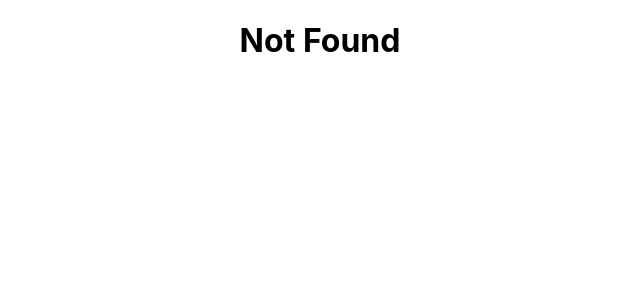
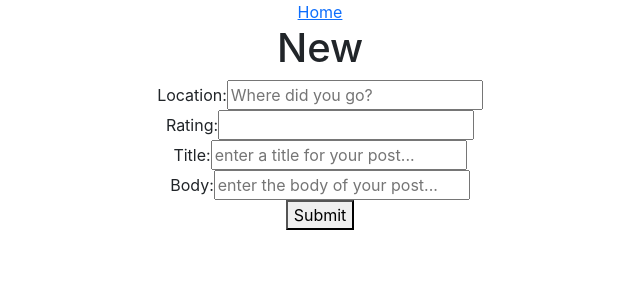
Before and after one commit to WDI-SEA/DIY-API-Client, a React (Create React App) app: page /reviews/new in a window 1280 px wide. Shown: the top 300 px of the page, without its empty margins (320-960 px from the left). Built offline with nearby package versions, Linux system fonts and the light colour scheme.

Commit message:
finish deliverable

```diff
--- a/public/index.html
+++ b/public/index.html
@@ -1,14 +1,12 @@
 <!DOCTYPE html>
 <html lang="en">
+
 <head>
   <meta charset="utf-8" />
   <link rel="icon" href="%PUBLIC_URL%/favicon.ico" />
   <meta name="viewport" content="width=device-width, initial-scale=1" />
   <meta name="theme-color" content="#000000" />
-    <meta
-      name="description"
-      content="Web site created using create-react-app"
-    />
+  <meta name="description" content="Web site created using create-react-app" />
   <link rel="apple-touch-icon" href="%PUBLIC_URL%/logo192.png" />
   <!--
       manifest.json provides metadata used when your web app is installed on a
@@ -25,7 +23,13 @@
       Learn how to configure a non-root public URL by running `npm run build`.
     -->
   <title>React App</title>
+  <link href="https://cdn.jsdelivr.net/npm/bootstrap@5.0.2/dist/css/bootstrap.min.css" rel="stylesheet"
+    integrity="sha384-EVSTQN3/azprG1Anm3QDgpJLIm9Nao0Yz1ztcQTwFspd3yD65VohhpuuCOmLASjC" crossorigin="anonymous">
+  <script defer src="https://cdn.jsdelivr.net/npm/bootstrap@5.0.2/dist/js/bootstrap.bundle.min.js"
+    integrity="sha384-MrcW6ZMFYlzcLA8Nl+NtUVF0sA7MsXsP1UyJoMp4YLEuNSfAP+JcXn/tWtIaxVXM"
+    crossorigin="anonymous"></script>
 </head>
+
 <body>
   <noscript>You need to enable JavaScript to run this app.</noscript>
   <div id="root"></div>
@@ -40,4 +44,5 @@
       To create a production bundle, use `npm run build` or `yarn build`.
     -->
 </body>
+
 </html>
--- a/src/App.css
+++ b/src/App.css
@@ -32,7 +32,34 @@
   from {
     transform: rotate(0deg);
   }
+
   to {
     transform: rotate(360deg);
   }
 }
+
+.resultsCard {
+  width: 500px;
+  display: flex;
+  flex-direction: column;
+  text-align: left;
+  margin: 10px;
+}
+
+.resultsList {
+  display: flex;
+  flex-direction: column;
+  justify-content: center;
+  margin: 0 auto;
+}
+
+.tagsArrayDiv {
+  display: flex;
+  flex-direction: row;
+  justify-content: center;
+}
+
+.tag {
+  background-color: blue;
+  margin: 10px;
+}
--- a/src/App.js
+++ b/src/App.js
@@ -11,6 +11,7 @@ import NotFound from "./components/pages/NotFound";
 import './App.css';
 
 function App() {
+
   return (
     <div className="App">
       <Router>
@@ -22,12 +23,12 @@ function App() {
           />
 
           <Route
-            path="/review/new"
+            path="/reviews/new"
             element={<New />}
           />
 
           <Route
-            path="/review/:id"
+            path="/reviews/:id"
             element={<Details />}
           />
 
--- a/src/components/pages/Details.jsx
+++ b/src/components/pages/Details.jsx
@@ -1,7 +1,124 @@
+import { useState, useEffect } from "react"
+import { Link, useNavigate, useParams } from "react-router-dom"
+import axios from "axios"
+
 export default function Details() {
+    const [review, setReview] = useState({})
+    const [editMode, setEditMode] = useState(false)
+    const [form, setForm] = useState({ location: "", rating: "", title: "", content: "" })
+    const navigate = useNavigate()
+    const { id } = useParams()
+
+    useEffect(() => {
+        axios.get(`${process.env.REACT_APP_SERVER_URL}/reviews/${id}`)
+            .then(response => {
+                setReview(response.data.result)
+            })
+            .catch(console.warn)
+    }, [])
+
+
+    const handleEditClick = () => {
+        setEditMode(!editMode)
+        setForm({
+            location: review.location,
+            rating: review.rating,
+            title: review.title,
+            content: review.content,
+        })
+    }
+
+    const handleSubmit = async (e, form) => {
+        e.preventDefault()
+        try {
+            const putResponse = await axios.put(`${process.env.REACT_APP_SERVER_URL}/reviews/${id}`, form)
+            setEditMode(false)
+            setReview(putResponse.data.result)
+        } catch (error) {
+            console.warn(error)
+        }
+    }
+
+    const handleDeleteClick = async () => {
+        try {
+            await axios.delete(`${process.env.REACT_APP_SERVER_URL}/reviews/${id}`)
+            navigate("/")
+        } catch (error) {
+            console.warn(error)
+        }
+    }
+
+
+    const details = (
+        <div>
+            <h1>{review.location}</h1>
+            <h2>{review.title}</h2>
+            <h3>{review.rating}/10</h3>
+            <p>{review.content}</p>
+            <button onClick={handleEditClick}>Edit</button>
+        </div>
+    )
+
+    const editForm = (
+        <>
+            <form onSubmit={e => handleSubmit(e, form)}>
+                <div>
+                    <label htmlFor="location">Location:</label>
+                    <input
+                        type="text"
+                        id="location"
+                        value={form.location}
+                        onChange={e => setForm({ ...form, location: e.target.value })}
+                    />
+                </div>
+                <div>
+                    <label htmlFor="rating">Rating:</label>
+                    <input
+                        type="number"
+                        id="rating"
+                        value={form.rating}
+                        onChange={e => setForm({ ...form, rating: e.target.value })}
+                    />
+                </div>
+                <div>
+                    <label htmlFor="title">Title:</label>
+                    <input
+                        type="text"
+                        id="title"
+                        value={form.title}
+                        onChange={e => setForm({ ...form, title: e.target.value })}
+                    />
+                </div>
+                <div>
+                    <label htmlFor="content">Body:</label>
+                    <input
+                        type="text"
+                        id="content"
+                        value={form.content}
+                        onChange={e => setForm({ ...form, content: e.target.value })}
+                    />
+                </div>
+                <div>
+                    <label htmlFor="tags">Body:</label>
+                    <input
+                        type="text"
+                        id="content"
+                        value={form.content}
+                        onChange={e => setForm({ ...form, content: e.target.value })}
+                    />
+                </div>
+                <button type="submit">Submit</button>
+            </form>
+            <button onClick={handleEditClick}>Cancel</button>
+            <button onClick={handleDeleteClick}>Delete Review</button>
+        </>
+
+    )
+
     return (
         <div>
-            <h1>Details</h1>
+            <div><Link to="/">Home</Link></div>
+            {!editMode ? details : editForm}
         </div>
     )
 }
--- a/src/components/pages/Home.jsx
+++ b/src/components/pages/Home.jsx
@@ -18,7 +18,7 @@ export default function Home() {
         return (
             <li key={review._id}>
                 <Link to={`/reviews/${review._id}`}>
-                    <div className="resultDisplayDiv">
+                    <div className="card resultsCard">
                         <h2>{review.location}</h2>
                         <h3>{review.rating}/10</h3>
                         <h4>{review.title}</h4>
@@ -31,7 +31,10 @@ export default function Home() {
     return (
         <div>
             <h1>Home</h1>
-            {reviewMapArray}
+            <Link to="/reviews/new"><button className="btn btn-info">Click here to write a new review!</button></Link>
+            <ul className="resultsList">
+                {reviewMapArray}
+            </ul>
         </div>
     )
 }
--- a/src/components/pages/New.jsx
+++ b/src/components/pages/New.jsx
@@ -1,7 +1,76 @@
-export default function New() {
+import { useState } from "react"
+import { useNavigate, Link } from "react-router-dom"
+import axios from "axios"
+
+
+export default function New(props) {
+    const initialState = {
+        location: '',
+        rating: 0,
+        title: '',
+        content: '',
+    }
+
+    const [form, setForm] = useState({ initialState })
+    const navigate = useNavigate()
+
+    const handleSubmit = async (e, form) => {
+        e.preventDefault()
+        try {
+            await axios.post(`${process.env.REACT_APP_SERVER_URL}/reviews`, form)
+            navigate("/")
+        } catch (error) {
+            console.warn(error)
+        }
+    }
+
+
     return (
         <div>
+            <div><Link to="/">Home</Link></div>
             <h1>New</h1>
+            <form onSubmit={e => handleSubmit(e, form)}>
+                <div>
+                    <label htmlFor="location">Location:</label>
+                    <input
+                        type="text"
+                        placeholder="Where did you go?"
+                        id="location"
+                        value={form.location}
+                        onChange={e => setForm({ ...form, location: e.target.value })}
+                    />
+                </div>
+                <div>
+                    <label htmlFor="rating">Rating:</label>
+                    <input
+                        type="number"
+                        id="rating"
+                        value={form.rating}
+                        onChange={e => setForm({ ...form, rating: e.target.value })}
+                    />
+                </div>
+                <div>
+                    <label htmlFor="title">Title:</label>
+                    <input
+                        type="text"
+                        id="title"
+                        placeholder="enter a title for your post..."
+                        value={form.name}
+                        onChange={e => setForm({ ...form, title: e.target.value })}
+                    />
+                </div>
+                <div>
+                    <label htmlFor="content">Body:</label>
+                    <input
+                        type="text"
+                        id="content"
+                        placeholder="enter the body of your post..."
+                        value={form.name}
+                        onChange={e => setForm({ ...form, content: e.target.value })}
+                    />
+                </div>
+                <button type="submit">Submit</button>
+            </form>
         </div>
     )
 }
--- a/src/components/pages/NotFound.jsx
+++ b/src/components/pages/NotFound.jsx
@@ -1,6 +1,9 @@
+import { Link } from "react-router-dom"
+
 export default function NotFound() {
     return (
         <div>
+            <div><Link to="/">Home</Link></div>
             <h1>Not Found</h1>
         </div>
     )
--- a/src/index.js
+++ b/src/index.js
@@ -6,9 +6,9 @@ import reportWebVitals from './reportWebVitals';
 
 const root = ReactDOM.createRoot(document.getElementById('root'));
 root.render(
-  <React.StrictMode>
+  // <React.StrictMode>
     <App />
-  </React.StrictMode>
+  // </React.StrictMode>
 );
 
 // If you want to start measuring performance in your app, pass a function
```
Lines whose indentation alone changed are shown as unchanged.
